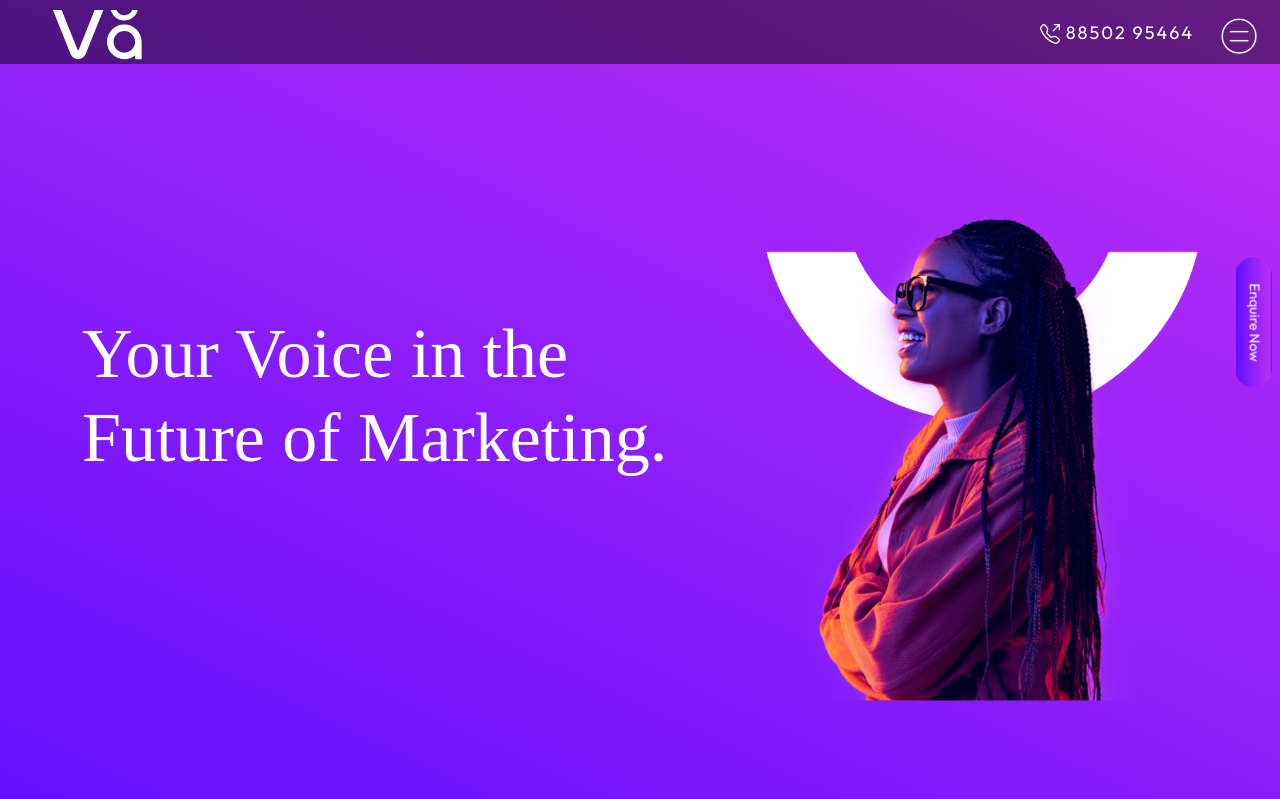
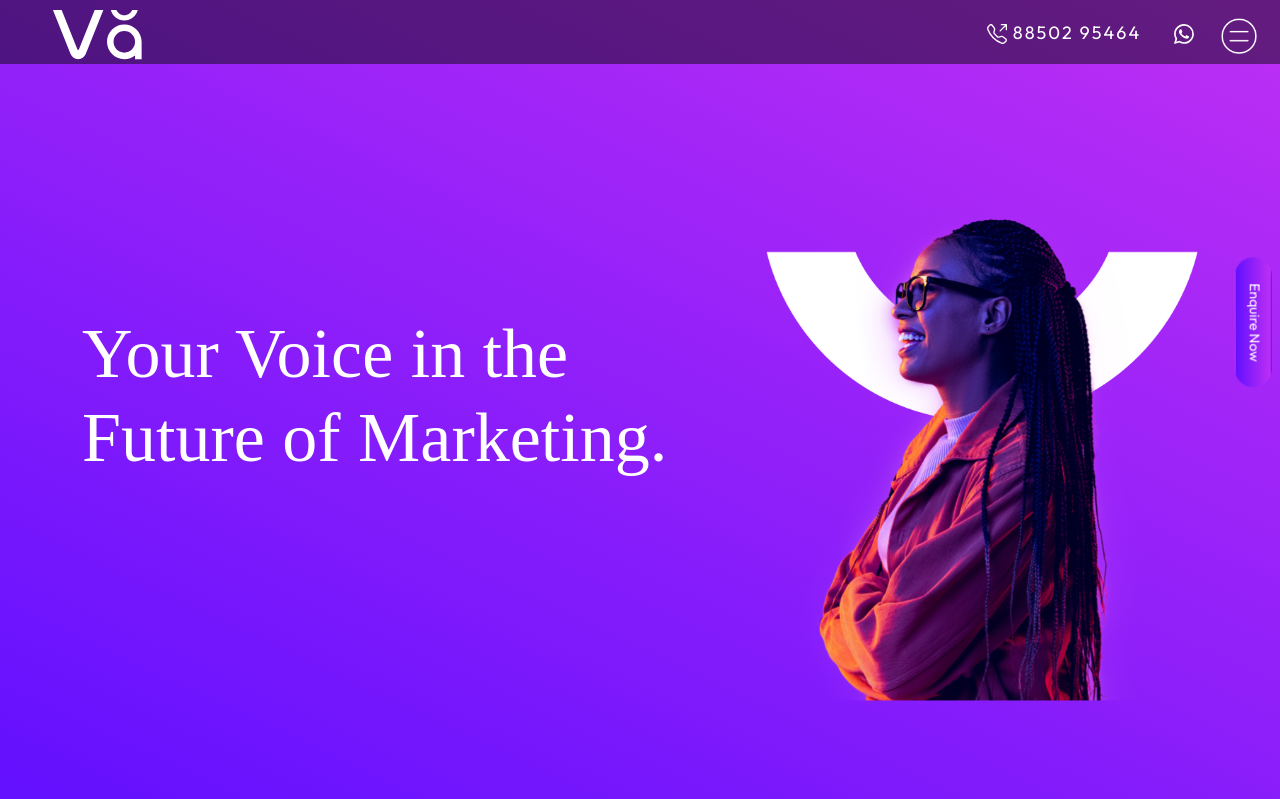
Before and after one commit to swapnesh-vvworx/vvworx-digital, a PHP site: page /about.php in a window 1280 px wide. Shown: the top 799 px of the page. Run offline with PHP 8.4, Linux system fonts and the light colour scheme; some web fonts are replaced.

Commit message:
added whatsapp link for desktop

```diff
--- a/includes/header.php
+++ b/includes/header.php
@@ -51,6 +51,10 @@ $current_page = basename($_SERVER['REQUEST_URI']);
           <a class="btn call-btn d-none d-sm-inline-block" type="button"  href="tel:918850295464">
              <img src="assets/img/icons/telephone-outbound-w.svg" class="img-fluid call-icon" alt="Call" >
               88502 95464
+</a> <a class="btn call-btn d-none d-sm-inline-block" href="https://wa.me/918850295464?text=Hi,%20I'm%20interested%20in%20your%20Marketing%20Services.%20Could%20you%20please%20share%20more%20details%20about"
+   target="_blank"  >
+             <img src="assets/img/icons/whatsapp-w.svg" class="img-fluid call-icon" alt="WhatsApp" >
+
 </a>
           <button class="btn btn-menu" type="button" data-bs-toggle="offcanvas" data-bs-target="#offcanvasRight" aria-controls="offcanvasRight">
              <img src="assets/img/menu-icon.png" class="img-fluid menu-icon" alt="Menu Toggle" >
```
